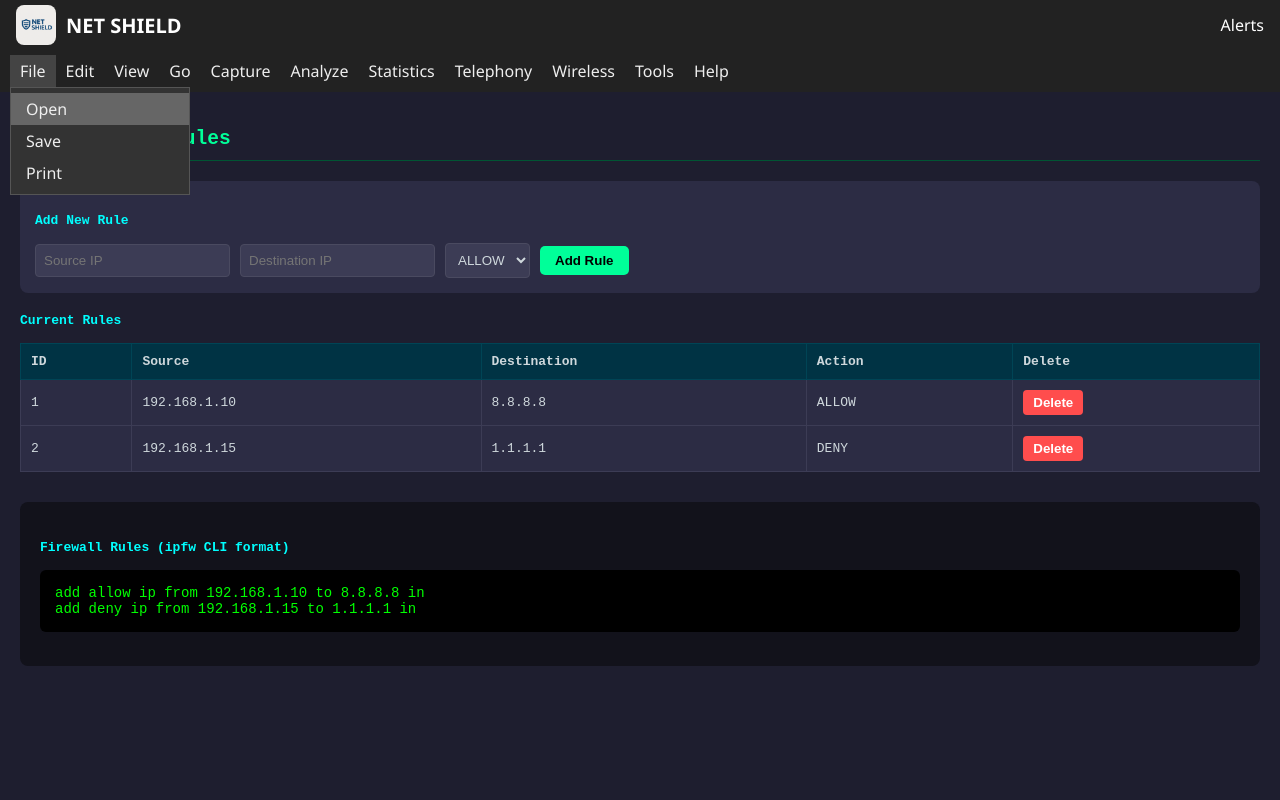
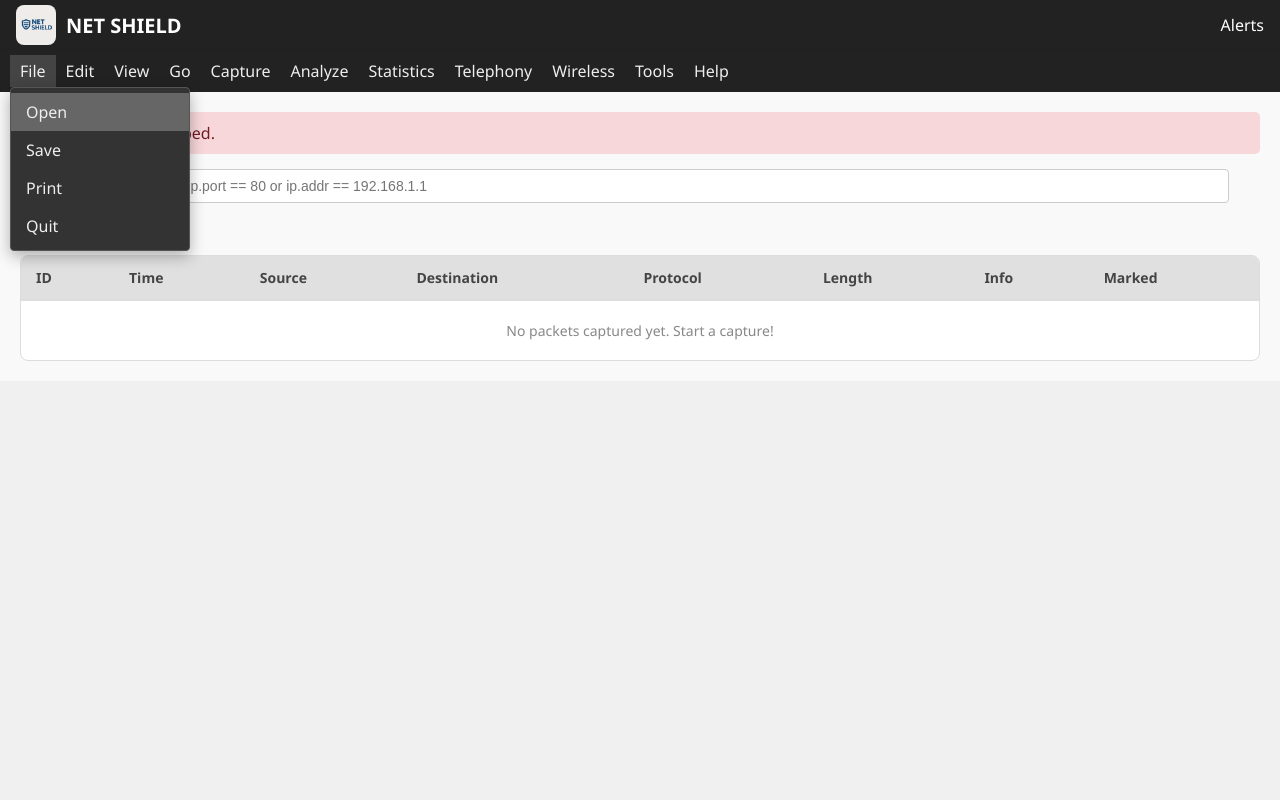
Before and after one commit to ghavate-n11/Net-shield, a React (Vite) app: page /firewall-rules in a window 1280 px wide. Both pictures are taken after a click on the element "File". Shown: the top 800 px of the page. Built offline with nearby package versions, Linux system fonts and the light colour scheme.

Commit message:
Added successfully

```diff
--- a/src/components/MenuBar.jsx
+++ b/src/components/MenuBar.jsx
@@ -1,22 +1,18 @@
-import React, { useState, useEffect, useRef } from 'react';
+import React, { useState, useEffect, useRef, useCallback } from 'react';
 import { useNavigate } from 'react-router-dom';
 
-
 const menuStructure = [
-  { label: 'File', submenu: ['Open', 'Save', 'Print'] },
+  { label: 'File', submenu: ['Open', 'Save', 'Print', 'Quit'] },
   { label: 'Edit', submenu: ['Find Packet', 'Set Time Reference', 'Mark Packet', 'Preferences'] },
-  { label: 'View', submenu: ['Zoom In', 'Zoom Out', 'Packet Details'] },
-  { label: 'Go', submenu: ['Go to Packet'] },
-  { label: 'Capture', submenu: ['Start', 'Stop'] },
-  { label: 'Analyze', submenu: ['Display Filters', 'Enable Protocol'] },
-  { label: 'Statistics', submenu: ['Summary', 'Protocol Hierarchy', 'Conversations', 'Endpoints'] },
+  { label: 'View', submenu: ['Zoom In', 'Zoom Out', 'Packet Details', 'Toolbar', 'Status Bar'] },
+  { label: 'Go', submenu: ['Go to Packet', 'First Packet', 'Last Packet', 'Previous Packet', 'Next Packet'] },
+  { label: 'Capture', submenu: ['Start', 'Stop', 'Options', 'Interfaces'] },
+  { label: 'Analyze', submenu: ['Display Filters', 'Enable Protocol', 'Decode As', 'Expert Information'] },
+  { label: 'Statistics', submenu: ['Summary', 'Protocol Hierarchy', 'Conversations', 'Endpoints', 'IO Graphs'] },
   { label: 'Telephony', submenu: ['VoIP Calls', 'SIP Flows', 'RTP Streams'] },
   { label: 'Wireless', submenu: ['Bluetooth Stats', '802.11 Stats'] },
-  { label: 'Tools', submenu: ['Firewall ACL Rules'] },
-  {
-    label: 'Help',
-    submenu: ["User's Guide", 'GitHub', 'FAQs', 'About'],
-  },
+  { label: 'Tools', submenu: ['Firewall ACL Rules', 'Create Shortcut'] },
+  { label: 'Help', submenu: ["User's Guide", 'GitHub', 'FAQs', 'About'] },
 ];
 
 const helpLinks = {
@@ -31,14 +27,15 @@
   const [zoomLevel, setZoomLevel] = useState(1);
   const [showAbout, setShowAbout] = useState(false);
   const [capturing, setCapturing] = useState(false);
-  const [capturedData, setCapturedData] = useState('');
+  const [capturedPackets, setCapturedPackets] = useState([]); // Array to hold simulated packets
+  const [displayFilter, setDisplayFilter] = useState('');
+  const [nextPacketId, setNextPacketId] = useState(1); // To assign unique IDs to packets
 
   const fileInputRef = useRef(null);
   const menuBarRef = useRef(null);
-
-  // Use navigate hook here
   const navigate = useNavigate();
 
+  // Effect for handling clicks outside the menu
   useEffect(() => {
     const handleClickOutside = (event) => {
       if (menuBarRef.current && !menuBarRef.current.contains(event.target)) {
@@ -50,17 +47,32 @@
     return () => document.removeEventListener('mousedown', handleClickOutside);
   }, []);
 
+  // Effect for simulating packet capture
   useEffect(() => {
     let interval;
     if (capturing) {
       interval = setInterval(() => {
-        setCapturedData((prev) => prev + `Packet captured at ${new Date().toLocaleTimeString()}\n`);
-      }, 1000);
+        setCapturedPackets((prev) => [
+          ...prev,
+          {
+            id: nextPacketId,
+            time: new Date().toLocaleTimeString(),
+            source: `192.168.1.${Math.floor(Math.random() * 255)}`,
+            destination: `10.0.0.${Math.floor(Math.random() * 255)}`,
+            protocol: ['TCP', 'UDP', 'ICMP', 'HTTP'][Math.floor(Math.random() * 4)],
+            length: Math.floor(Math.random() * 100) + 50,
+            info: `Simulated Packet ${nextPacketId}`,
+            marked: false,
+          },
+        ]);
+        setNextPacketId((prev) => prev + 1);
+      }, 1000); // Capture a new packet every second
     }
     return () => clearInterval(interval);
-  }, [capturing]);
+  }, [capturing, nextPacketId]);
 
-  const handleKeyDown = (e) => {
+  // Keyboard navigation for menu
+  const handleKeyDown = useCallback((e) => {
     if (openMenuIndex === null) {
       if (e.key === 'ArrowRight') {
         e.preventDefault();
@@ -108,7 +120,7 @@
       default:
         break;
     }
-  };
+  }, [openMenuIndex, focusedSubIndex]); // Include dependencies
 
   const handleMenuClick = (index) => {
     if (openMenuIndex === index) {
@@ -127,6 +139,7 @@
     }
   };
 
+  // Main handler for all menu actions
   const handleMenuAction = (menuIndex, subIndex) => {
     const menu = menuStructure[menuIndex];
     const action = menu.submenu[subIndex];
@@ -139,7 +152,7 @@
         fileInputRef.current.click();
         break;
       case 'File:Save':
-        if (!capturedData) {
+        if (capturedPackets.length === 0) {
           alert('No captured data to save!');
           return;
         }
@@ -149,13 +162,79 @@
         window.print();
         break;
       case 'File:Quit':
+        if (window.confirm('Are you sure you want to quit?')) {
+          // This will only work if the window was opened by script.
+          // For security, browsers often prevent closing windows not opened by script.
           window.close();
+        }
+        break;
+      case 'Edit:Find Packet':
+        const packetId = prompt('Enter Packet ID to find:');
+        if (packetId) {
+          const foundPacket = capturedPackets.find(p => p.id === parseInt(packetId));
+          if (foundPacket) {
+            alert(`Found Packet: ID ${foundPacket.id}, Protocol: ${foundPacket.protocol}`);
+            // In a real app, you'd scroll to and highlight this packet
+          } else {
+            alert(`Packet with ID ${packetId} not found.`);
+          }
+        }
+        break;
+      case 'Edit:Set Time Reference':
+        alert('Time reference set (simulated).');
+        break;
+      case 'Edit:Mark Packet':
+        const markPacketId = prompt('Enter Packet ID to mark/unmark:');
+        if (markPacketId) {
+          setCapturedPackets(prev => prev.map(p =>
+            p.id === parseInt(markPacketId) ? { ...p, marked: !p.marked } : p
+          ));
+          alert(`Packet ${markPacketId} marked/unmarked.`);
+        }
+        break;
+      case 'Edit:Preferences':
+        alert('Opening preferences dialog (simulated).');
         break;
       case 'View:Zoom In':
         setZoomLevel((z) => Math.min(z + 0.1, 2));
         break;
       case 'View:Zoom Out':
         setZoomLevel((z) => Math.max(z - 0.1, 0.5));
+        break;
+      case 'View:Packet Details':
+        alert('Displaying packet details panel (simulated).');
+        break;
+      case 'View:Toolbar':
+        alert('Toggle Toolbar visibility (simulated).');
+        break;
+      case 'View:Status Bar':
+        alert('Toggle Status Bar visibility (simulated).');
+        break;
+      case 'Go:Go to Packet':
+        const goToId = prompt('Enter Packet ID to go to:');
+        if (goToId) {
+          const targetPacket = capturedPackets.find(p => p.id === parseInt(goToId));
+          if (targetPacket) {
+            alert(`Navigating to Packet ID: ${targetPacket.id}`);
+            // In a real app, scroll to and highlight this packet
+          } else {
+            alert(`Packet with ID ${goToId} not found.`);
+          }
+        }
+        break;
+      case 'Go:First Packet':
+        if (capturedPackets.length > 0) alert(`Navigating to First Packet: ID ${capturedPackets[0].id}`);
+        else alert('No packets captured.');
+        break;
+      case 'Go:Last Packet':
+        if (capturedPackets.length > 0) alert(`Navigating to Last Packet: ID ${capturedPackets[capturedPackets.length - 1].id}`);
+        else alert('No packets captured.');
+        break;
+      case 'Go:Previous Packet':
+        alert('Navigating to previous packet (simulated).');
+        break;
+      case 'Go:Next Packet':
+        alert('Navigating to next packet (simulated).');
         break;
       case 'Capture:Start':
         if (capturing) {
@@ -173,6 +252,40 @@
           alert('Capture stopped (simulated)');
         }
         break;
+      case 'Capture:Options':
+        alert('Opening capture options (simulated).');
+        break;
+      case 'Capture:Interfaces':
+        alert('Showing available network interfaces (simulated).');
+        break;
+      case 'Analyze:Display Filters':
+        alert('Applying display filters (use the input field below to type filters).');
+        break;
+      case 'Analyze:Enable Protocol':
+        const protocol = prompt('Enter protocol to enable/disable (e.g., HTTP, TCP):');
+        if (protocol) alert(`Toggling ${protocol} protocol (simulated).`);
+        break;
+      case 'Analyze:Decode As':
+        alert('Decoding packet as a different protocol (simulated).');
+        break;
+      case 'Analyze:Expert Information':
+        alert('Displaying expert information (simulated).');
+        break;
+      case 'Statistics:Summary':
+        navigate('/statistics/summary');
+        break;
+      case 'Statistics:Protocol Hierarchy':
+        navigate('/statistics/protocol-hierarchy');
+        break;
+      case 'Statistics:Conversations':
+        navigate('/statistics/conversations');
+        break;
+      case 'Statistics:Endpoints':
+        navigate('/statistics/endpoints');
+        break;
+      case 'Statistics:IO Graphs':
+        alert('Displaying I/O Graphs (simulated).');
+        break;
       case 'Telephony:VoIP Calls':
         navigate('/voip-calls');
         break;
@@ -189,24 +302,11 @@
         navigate('/wireless-80211-stats');
         break;
       case 'Tools:Firewall ACL Rules':
-        navigate('/firewall-Rules'); // navigation using react-router-dom
+        navigate('/firewall-Rules');
         break;
-      // --- Added Navigation for Statistics Submenus ---
-      case 'Statistics:Summary':
-        navigate('/statistics/summary');
+      case 'Tools:Create Shortcut':
+        alert('Creating application shortcut (simulated).');
         break;
-      case 'Statistics:Protocol Hierarchy':
-        navigate('/statistics/protocol-hierarchy');
-        break;
-      case 'Statistics:Conversations':
-        navigate('/statistics/conversations');
-        break;
-      case 'Statistics:Endpoints':
-        navigate('/statistics/endpoints');
-        break;
-      // --- End of Added Navigation ---
-
-
       case 'Help:About':
         setShowAbout(true);
         break;
@@ -220,11 +320,16 @@
   };
 
   const saveCapturedData = () => {
-    const blob = new Blob([capturedData], { type: 'text/plain' });
+    // Convert captured packets array to a string for saving
+    const dataToSave = capturedPackets.map(p =>
+      `ID: ${p.id}, Time: ${p.time}, Source: ${p.source}, Destination: ${p.destination}, Protocol: ${p.protocol}, Length: ${p.length}, Info: ${p.info}${p.marked ? ' (MARKED)' : ''}`
+    ).join('\n');
+
+    const blob = new Blob([dataToSave], { type: 'text/plain' });
     const url = URL.createObjectURL(blob);
     const a = document.createElement('a');
     a.href = url;
-    a.download = `NetShield_Capture_${new Date().toISOString()}.txt`;
+    a.download = `NetShield_Capture_${new Date().toISOString().replace(/:/g, '-')}.txt`;
     document.body.appendChild(a);
     a.click();
     setTimeout(() => {
@@ -233,8 +338,13 @@
     }, 0);
   };
 
+  // Filtered packets based on displayFilter (simple string match for demonstration)
+  const filteredPackets = capturedPackets.filter(packet =>
+    JSON.stringify(packet).toLowerCase().includes(displayFilter.toLowerCase())
+  );
+
   return (
-    <div>
+    <div style={{ fontFamily: 'Segoe UI', backgroundColor: '#f0f0f0', color: '#333', minHeight: '100vh' }}>
       {/* Menu Bar */}
       <div
         ref={menuBarRef}
@@ -244,11 +354,12 @@
         aria-label="Application menu"
         style={{
           userSelect: 'none',
-          fontFamily: 'Segoe UI',
           backgroundColor: '#222',
           color: '#eee',
           display: 'flex',
           padding: '5px 10px',
+          boxShadow: '0 2px 5px rgba(0,0,0,0.2)',
+          zIndex: 1000,
         }}
       >
         {menuStructure.map((menu, idx) => (
@@ -265,6 +376,7 @@
               cursor: 'pointer',
               backgroundColor: openMenuIndex === idx ? '#444' : 'transparent',
               position: 'relative',
+              outline: 'none', // Remove default outline
             }}
           >
             {menu.label}
@@ -283,6 +395,8 @@
                   border: '1px solid #555',
                   minWidth: '180px',
                   zIndex: 1000,
+                  boxShadow: '0 5px 15px rgba(0,0,0,0.3)',
+                  borderRadius: '4px',
                 }}
               >
                 {menu.submenu.map((item, subIdx) => (
@@ -290,12 +404,18 @@
                     key={item}
                     role="menuitem"
                     tabIndex={focusedSubIndex === subIdx ? 0 : -1}
-                    onClick={() => handleMenuAction(idx, subIdx)}
+                    onClick={(e) => {
+                      e.stopPropagation(); // Prevent closing menu immediately after click
+                      handleMenuAction(idx, subIdx);
+                    }}
                     onMouseEnter={() => setFocusedSubIndex(subIdx)}
                     style={{
-                      padding: '5px 15px',
+                      padding: '8px 15px',
                       backgroundColor: focusedSubIndex === subIdx ? '#666' : 'transparent',
                       cursor: 'pointer',
+                      whiteSpace: 'nowrap',
+                      outline: 'none',
+                      transition: 'background-color 0.1s ease',
                     }}
                   >
                     {item}
@@ -306,6 +426,106 @@
           </div>
         ))}
       </div>
+
+      {/* Main Content Area */}
+      <div style={{ padding: '20px', backgroundColor: '#f9f9f9', flexGrow: 1, overflowY: 'auto' }}>
+        {/* Packet Capture Status */}
+        <div style={{ marginBottom: '15px', padding: '10px', backgroundColor: capturing ? '#d4edda' : '#f8d7da', color: capturing ? '#155724' : '#721c24', borderRadius: '5px' }}>
+          {capturing ? 'Packet Capture Running...' : 'Packet Capture Stopped.'}
+        </div>
+
+        {/* Display Filter Input */}
+        <div style={{ marginBottom: '15px' }}>
+          <label htmlFor="display-filter" style={{ marginRight: '10px', fontWeight: 'bold', color: '#555' }}>
+            Display Filter:
+          </label>
+          <input
+            id="display-filter"
+            type="text"
+            value={displayFilter}
+            onChange={(e) => setDisplayFilter(e.target.value)}
+            placeholder="e.g., tcp.port == 80 or ip.addr == 192.168.1.1"
+            style={{
+              width: 'calc(100% - 150px)',
+              padding: '8px',
+              border: '1px solid #ccc',
+              borderRadius: '4px',
+              fontSize: '14px',
+            }}
+          />
+          <button
+            onClick={() => alert(`Applying filter: ${displayFilter}`)}
+            style={{
+              marginLeft: '10px',
+              padding: '8px 15px',
+              backgroundColor: '#007bff',
+              color: 'white',
+              border: 'none',
+              borderRadius: '4px',
+              cursor: 'pointer',
+              fontSize: '14px',
+            }}
+          >
+            Apply
+          </button>
+        </div>
+
+        {/* Captured Packets Display */}
+        <div
+          style={{
+            marginTop: '20px',
+            border: '1px solid #ddd',
+            borderRadius: '8px',
+            overflowX: 'auto',
+            backgroundColor: '#fff',
+            fontSize: `${14 * zoomLevel}px`, // Apply zoom level
+          }}
+        >
+          <table style={{ width: '100%', borderCollapse: 'collapse' }}>
+            <thead style={{ backgroundColor: '#e0e0e0', position: 'sticky', top: 0 }}>
+              <tr>
+                <th style={tableHeaderStyle}>ID</th>
+                <th style={tableHeaderStyle}>Time</th>
+                <th style={tableHeaderStyle}>Source</th>
+                <th style={tableHeaderStyle}>Destination</th>
+                <th style={tableHeaderStyle}>Protocol</th>
+                <th style={tableHeaderStyle}>Length</th>
+                <th style={tableHeaderStyle}>Info</th>
+                <th style={tableHeaderStyle}>Marked</th>
+              </tr>
+            </thead>
+            <tbody>
+              {filteredPackets.length > 0 ? (
+                filteredPackets.map((packet) => (
+                  <tr
+                    key={packet.id}
+                    style={{
+                      borderBottom: '1px solid #eee',
+                      backgroundColor: packet.marked ? '#fffacd' : 'transparent', // Light yellow for marked packets
+                    }}
+                  >
+                    <td style={tableCellStyle}>{packet.id}</td>
+                    <td style={tableCellStyle}>{packet.time}</td>
+                    <td style={tableCellStyle}>{packet.source}</td>
+                    <td style={tableCellStyle}>{packet.destination}</td>
+                    <td style={tableCellStyle}>{packet.protocol}</td>
+                    <td style={tableCellStyle}>{packet.length}</td>
+                    <td style={tableCellStyle}>{packet.info}</td>
+                    <td style={tableCellStyle}>{packet.marked ? '✅' : '❌'}</td>
+                  </tr>
+                ))
+              ) : (
+                <tr>
+                  <td colSpan="8" style={{ textAlign: 'center', padding: '20px', color: '#888' }}>
+                    {capturing ? 'Capturing packets...' : 'No packets captured yet. Start a capture!'}
+                  </td>
+                </tr>
+              )}
+            </tbody>
+          </table>
+        </div>
+      </div>
+
       {/* Hidden File Input for Open */}
       <input
         type="file"
@@ -315,10 +535,13 @@
           const file = e.target.files[0];
           if (file) {
             alert(`Selected file: ${file.name}`);
+            // In a real application, you'd parse the file content here
           }
-          e.target.value = '';
+          e.target.value = ''; // Clear the input so same file can be selected again
         }}
       />
+
+      {/* About Dialog */}
       {showAbout && (
         <div
           role="dialog"
@@ -361,29 +584,33 @@
               style={{ width: '100px', marginBottom: '10px', borderRadius: '8px' }}
             />
 
-            <h2 id="about-title">About Net Shield</h2>
-            <p><strong>Version:</strong> Net Shield v1.0.0</p>
-            <p><strong>Domain:</strong> Cybersecurity / Network Security</p>
+            <h2 id="about-title" style={{ color: '#222', marginBottom: '15px' }}>About Net Shield</h2>
+            <p style={{ margin: '8px 0' }}><strong>Version:</strong> Net Shield v1.0.0</p>
+            <p style={{ margin: '8px 0' }}><strong>Domain:</strong> Cybersecurity / Network Security</p>
 
-            <p><strong>Developed By:</strong> Nilesh B. Ghavate (MCA Final Year, SVERI's COE, Pandharpur [PAH Solapur University, Solapur])</p>
+            <p style={{ margin: '15px 0', lineHeight: '1.6' }}>
+              <strong>Developed By:</strong> Nilesh B. Ghavate (MCA Final Year, SVERI's COE, Pandharpur [PAH Solapur University, Solapur])
+            </p>
 
-            <p><strong>Project Purpose:</strong> Net Shield is a web-based network packet capturing tool designed to help users monitor and analyze network traffic for troubleshooting and security auditing.
+            <p style={{ margin: '15px 0', lineHeight: '1.6' }}>
+              <strong>Project Purpose:</strong> Net Shield is a web-based network packet capturing tool designed to help users monitor and analyze network traffic for troubleshooting and security auditing.
               It is useful for identifying suspicious activity, diagnosing network issues, ensuring compliance with security policies, and gaining insights into network performance.
             </p>
-            <p><strong>Key Features:</strong></p>
-            <ul style={{ textAlign: 'left', margin: '0 auto', maxWidth: '90%' }}>
-              <li>Capture and display real-time network packets.</li>
-              <li>Start and stop capturing sessions easily.</li>
-              <li>Save captured data for offline analysis.</li>
-              <li>User-friendly interface with zoom functionality.</li>
+            <p style={{ margin: '15px 0', fontWeight: 'bold' }}>Key Features:</p>
+            <ul style={{ textAlign: 'left', margin: '0 auto 20px', maxWidth: '90%', listStyleType: 'disc', paddingLeft: '20px' }}>
+              <li style={{ marginBottom: '5px' }}>Capture and display real-time network packets (simulated).</li>
+              <li style={{ marginBottom: '5px' }}>Start and stop capturing sessions easily.</li>
+              <li style={{ marginBottom: '5px' }}>Save captured data for offline analysis.</li>
+              <li style={{ marginBottom: '5px' }}>User-friendly interface with zoom functionality.</li>
+              <li>Basic packet filtering capabilities.</li>
             </ul>
 
-            <p><strong>Technologies Used:</strong></p>
-            <ul style={{ textAlign: 'left', margin: '0 auto', maxWidth: '90%' }}>
-              <li>React.js for frontend UI development.</li>
-              <li>Spring Boot for backend APIs.</li>
-              <li>MySQL for database management.</li>
-              <li>Nmap tool for packet capture.</li>
+            <p style={{ margin: '15px 0', fontWeight: 'bold' }}>Technologies Used:</p>
+            <ul style={{ textAlign: 'left', margin: '0 auto 20px', maxWidth: '90%', listStyleType: 'disc', paddingLeft: '20px' }}>
+              <li style={{ marginBottom: '5px' }}>React.js for frontend UI development.</li>
+              <li style={{ marginBottom: '5px' }}>Spring Boot for backend APIs (planned integration).</li>
+              <li style={{ marginBottom: '5px' }}>MySQL for database management (planned integration).</li>
+              <li style={{ marginBottom: '5px' }}>Nmap tool for packet capture (planned integration).</li>
               <li>Inspired by Wireshark.</li>
             </ul>
 
@@ -403,7 +630,7 @@
 
             {/* Name & Role */}
             <div style={{ marginBottom: '15px' }}>
-              <h3 style={{ margin: '5px 0' }}>Nilesh Ghavate</h3>
+              <h3 style={{ margin: '5px 0', color: '#333' }}>Nilesh Ghavate</h3>
               <p style={{ margin: 0, fontWeight: '500', color: '#555' }}>
                 Java Full Stack Developer Intern
               </p>
@@ -419,7 +646,7 @@
                 aria-label="GitHub Profile"
               >
                 <img
-                  src="src/assets/images/github.png" // Path to your GitHub image
+                  src="src/assets/images/github.png"
                   alt="GitHub"
                   style={{ width: '28px', height: '28px' }}
                 />
@@ -433,7 +660,7 @@
                 aria-label="LinkedIn Profile"
               >
                 <img
-                  src="src/assets/images/linkedin.png" // Path to your LinkedIn image
+                  src="src/assets/images/linkedin.png"
                   alt="LinkedIn"
                   style={{ width: '28px', height: '28px' }}
                 />
@@ -465,6 +692,8 @@
                 border: 'none',
                 borderRadius: '6px',
                 cursor: 'pointer',
+                fontSize: '16px',
+                transition: 'background-color 0.2s ease',
               }}
             >
               Close
@@ -476,4 +705,18 @@
   );
 };
 
+// Styles for the table cells
+const tableHeaderStyle = {
+  padding: '12px 15px',
+  textAlign: 'left',
+  borderBottom: '2px solid #ddd',
+  fontWeight: 'bold',
+  color: '#444',
+};
+
+const tableCellStyle = {
+  padding: '10px 15px',
+  borderBottom: '1px solid #eee',
+};
+
 export default MenuBar;
```
Lines whose indentation alone changed are shown as unchanged.
